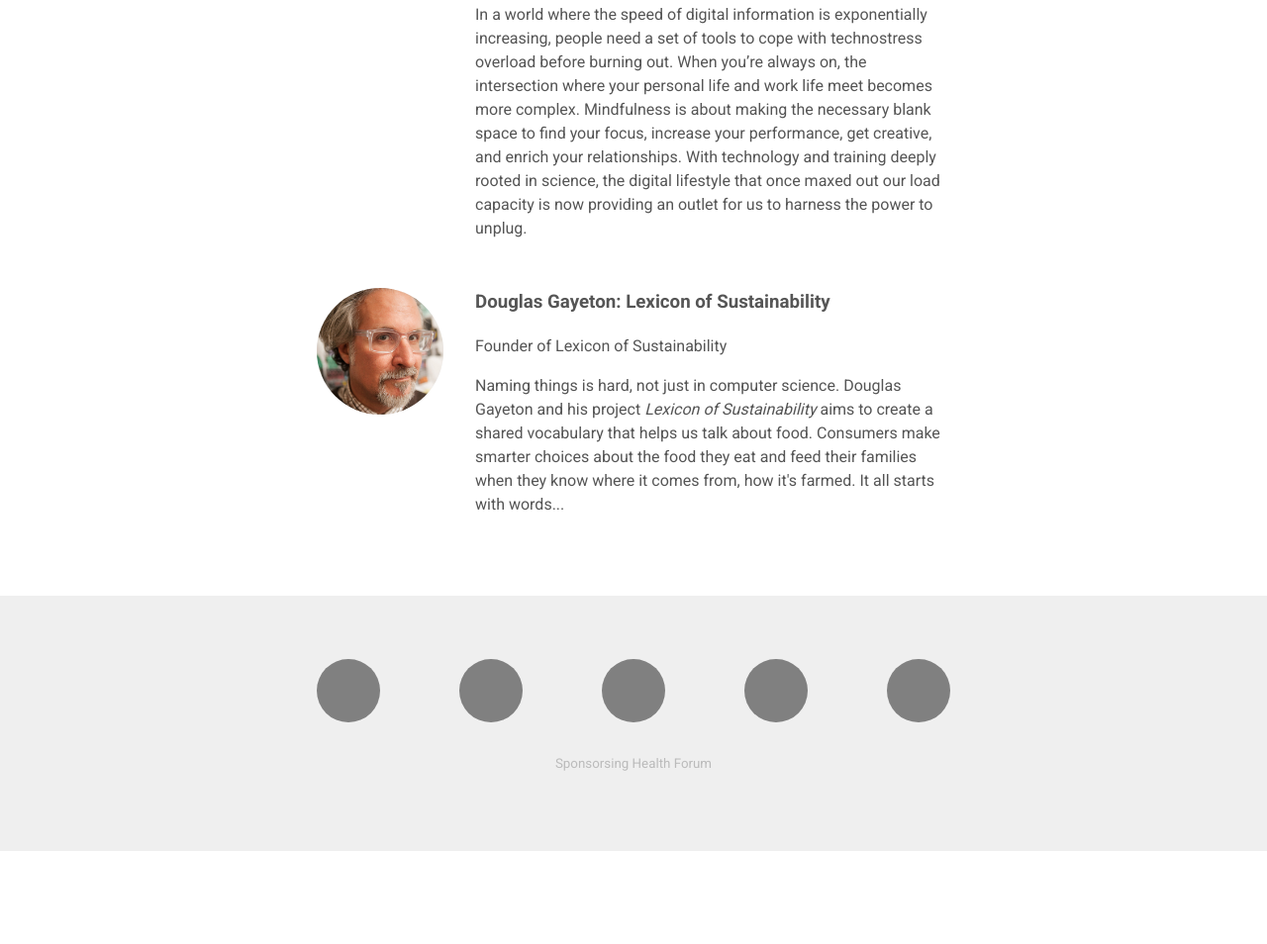
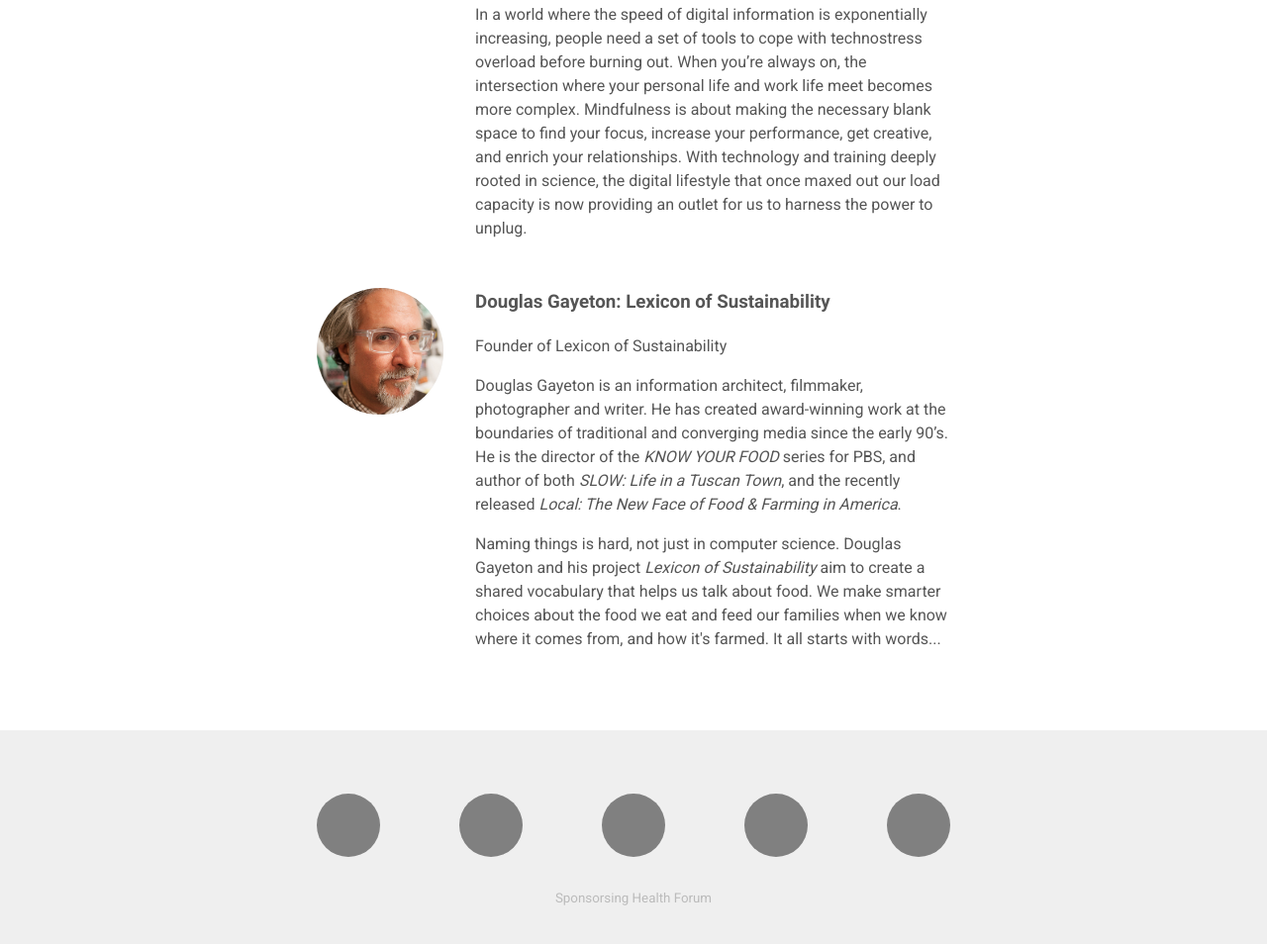
Before and after one commit to max/health-forum, a website: page index.html in a window 1280 px wide. Shown: the part 2285-3239 px from the top of the page at 99% size. Before the commit the page ends 3145 px from the top, so only its background shows below. Drawn offline with Linux system fonts and the light colour scheme.

Commit message:
Bio updates

```diff
--- a/index.html
+++ b/index.html
@@ -157,12 +157,22 @@
                 </p>
 
                 <p>
+                  Douglas Gayeton is an information architect, filmmaker,
+                  photographer and writer. He has created award-winning work at
+                  the boundaries of traditional and converging media since the
+                  early 90’s. He is the director of the <em>KNOW YOUR FOOD</em>
+                  series for PBS, and author of both <em>SLOW: Life in a Tuscan
+                  Town</em>, and the recently released <em>Local: The New
+                  Face of Food &amp; Farming in America</em>.
+                </p>
+
+                <p>
                   Naming things is hard, not just in computer science. Douglas
                   Gayeton and his project <em>Lexicon of Sustainability</em>
-                  aims to create a shared vocabulary that helps us talk about
-                  food.  Consumers make smarter choices about the food they eat
-                  and feed their families when they know where it comes from,
-                  how it's farmed. It all starts with words...
+                  aim to create a shared vocabulary that helps us talk about
+                  food. We make smarter choices about the food we eat and feed
+                  our families when we know where it comes from, and how it's
+                  farmed. It all starts with words...
                 </p>
               </div>
             </div>
```
